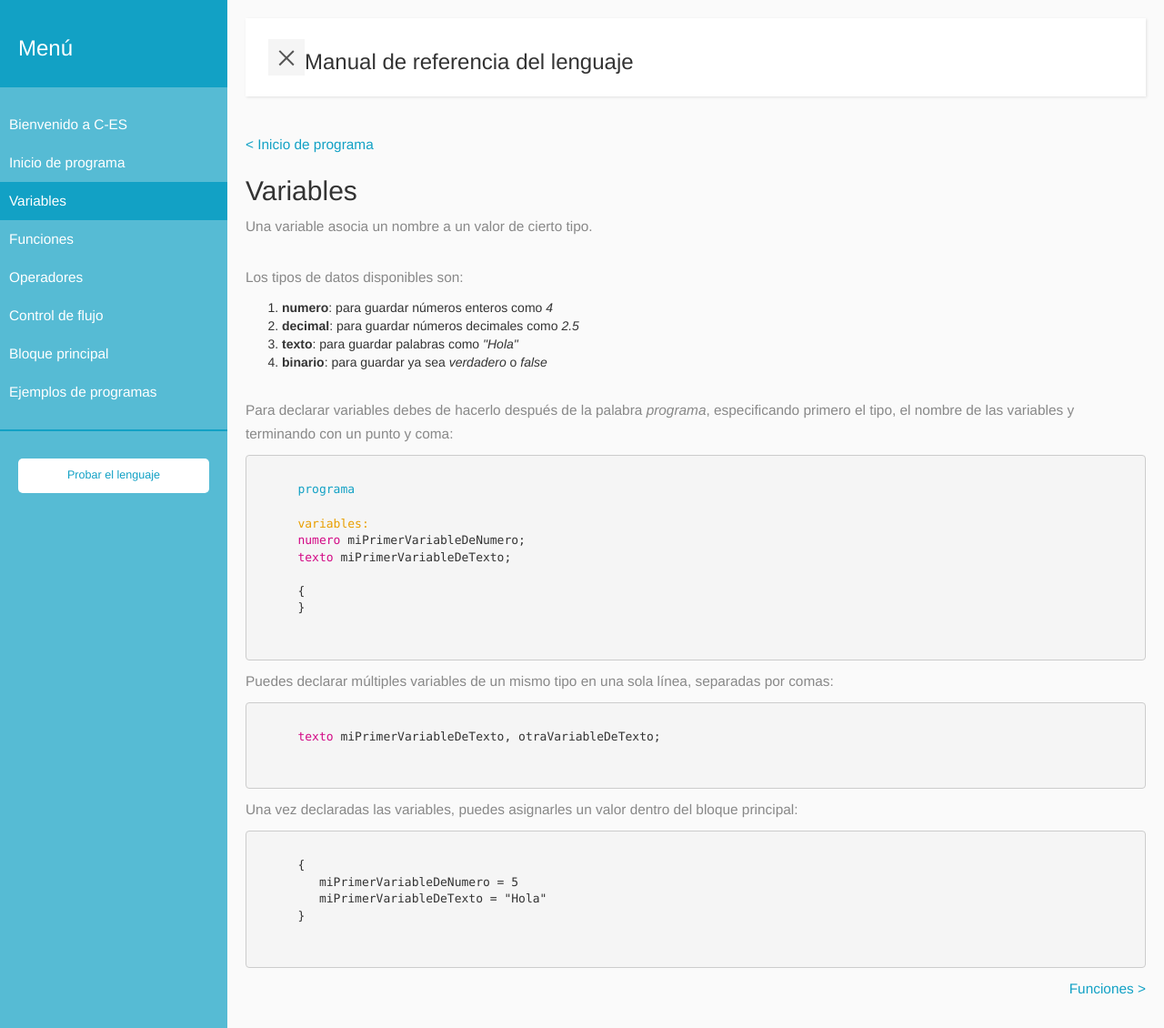
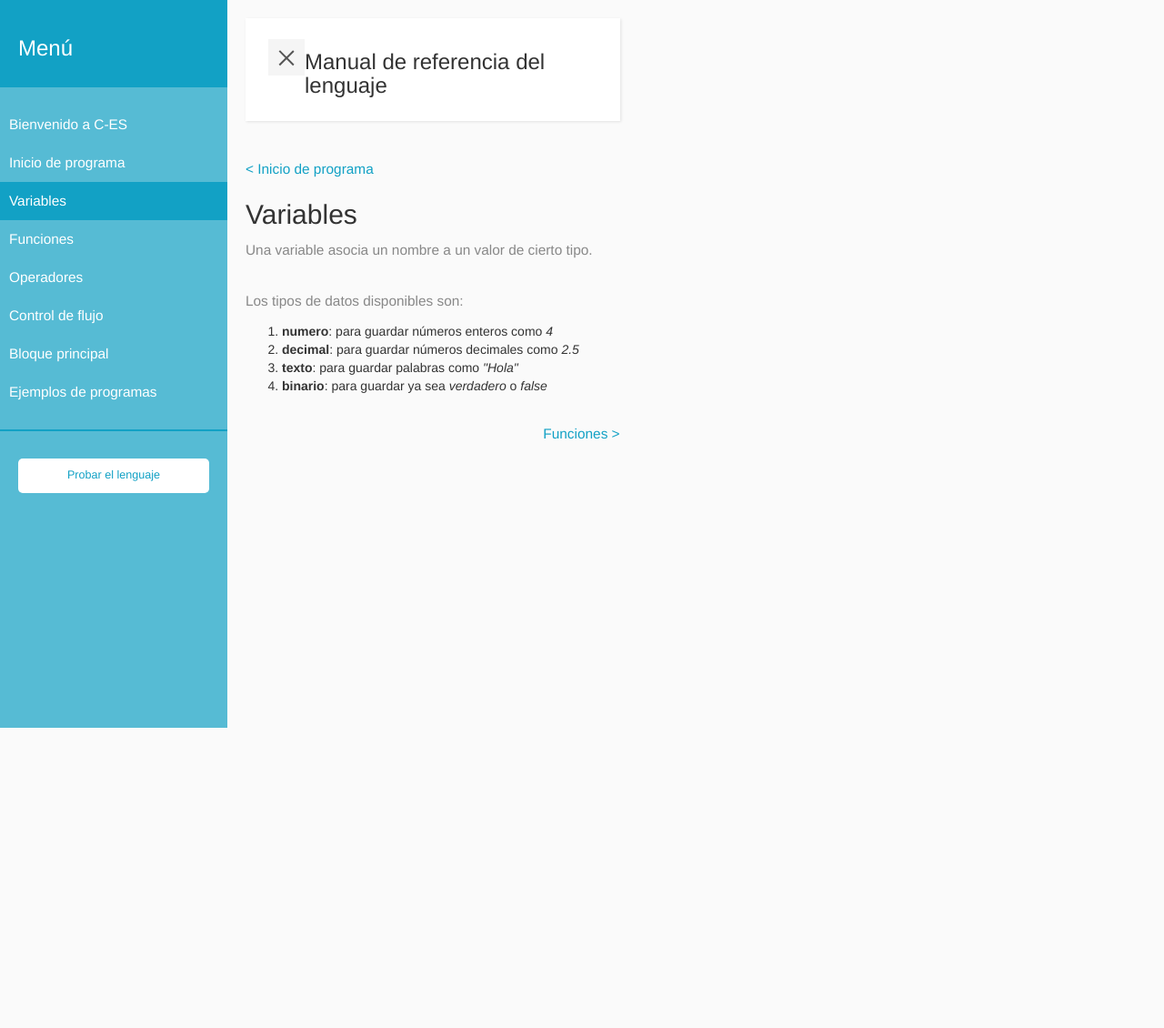
Before and after one commit to AlexHenkel/C-ES, a Flask app: page /variables in a window 1280 px wide. Shown: the whole page at 91% size. After the commit the page ends 800 px from the top, so only its background shows below. Run offline with Flask 2, Linux system fonts and the light colour scheme; some libraries are stand-ins or nearby versions.

Commit message:
Remove somethin

```diff
--- a/templates/variables.html
+++ b/templates/variables.html
@@ -68,41 +68,6 @@
 
          <br />
 
-         <p>Para declarar variables debes de hacerlo después
-            de la palabra <i>programa</i>, especificando primero el tipo, el nombre de las variables y terminando con un punto y coma:
-         </p>
-
-         <pre>
-         <code>
-      <span class="reserved-word">programa</span>
-
-      <span class="reserved-word-2">variables:</span>
-      <span class="reserved-word-3">numero</span> miPrimerVariableDeNumero;
-      <span class="reserved-word-3">texto</span> miPrimerVariableDeTexto;
-
-      {
-      }
-         </code>
-         </pre>
-
-         <p>Puedes declarar múltiples variables de un mismo tipo en una sola línea, separadas por comas:</p>
-
-         <pre>
-         <code>
-      <span class="reserved-word-3">texto</span> miPrimerVariableDeTexto, otraVariableDeTexto;
-         </code>
-         </pre>
-
-         <p>Una vez declaradas las variables, puedes asignarles un valor dentro del bloque principal:</p>
-
-         <pre>
-         <code>
-      {
-         miPrimerVariableDeNumero = 5
-         miPrimerVariableDeTexto = "Hola"
-      }
-         </code>
-         </pre>
 
          <p class="text-right"><a href="/funciones" class="resource">Funciones ></a></p>
       <div>
```
